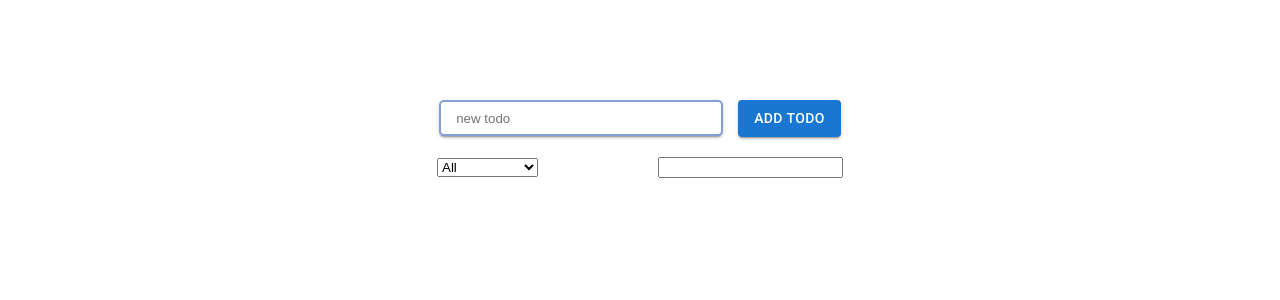
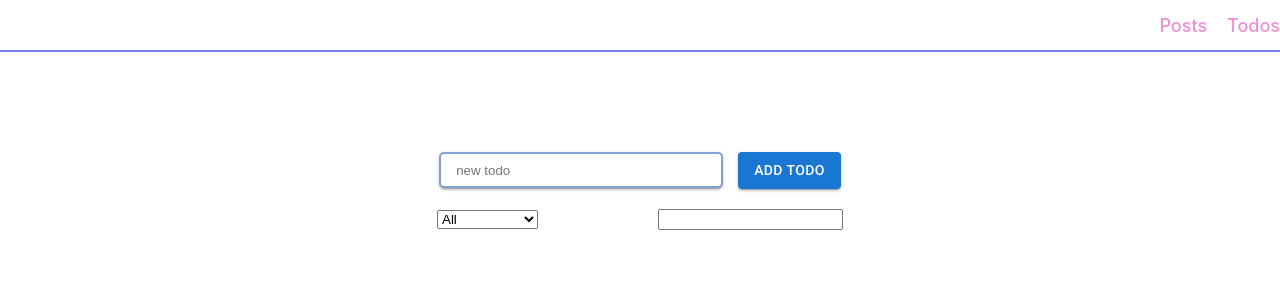
Before and after one commit to dekkumo/my-react-project, a React (Create React App) app: page / in a window 1280 px wide. Shown: the top 300 px of the page. Built offline with nearby package versions, Linux system fonts and the light colour scheme.

Commit message:
added routing

```diff
--- a/package.json
+++ b/package.json
@@ -12,6 +12,7 @@
     "classnames": "^2.3.2",
     "react": "^18.2.0",
     "react-dom": "^18.2.0",
+    "react-router-dom": "^6.6.1",
     "react-scripts": "5.0.1",
     "web-vitals": "^2.1.4"
   },
--- a/src/App.css
+++ b/src/App.css
@@ -1,11 +1,8 @@
 #root {
-  max-width: 500px;
-  width: 100%;
-  margin: 0 auto;
-  padding: 100px 15px 0;
-  box-sizing: content-box;
+
 }
-
 .App {
   text-align: center;
+
+  margin: 0 auto;
 }
--- a/src/App.js
+++ b/src/App.js
@@ -1,95 +1,21 @@
-import React, { useMemo, useRef, useState } from 'react';
+import React from 'react';
 import './App.css';
-import { Todos } from './components/pages/todoPage/todos/Todos';
-import { Form } from './components/pages/todoPage/form/Form';
+import { BrowserRouter, Route, Routes, Link } from 'react-router-dom';
+import TodosPage from './components/pages/todoPage/TodosPage';
+import { PostsPage } from './components/pages/todoPage/PostsPage';
+import { Header } from './components/header/Header';
 
 function App() {
 
-  const [todos, setTodos] = useState([])
-  const [select, setSelect] = useState('All')
-  const [search, setSearch] = useState('')
-
-  const textInput = useRef()
-
-  const handleSubmit = (event) => {
-    event.preventDefault()
-
-    const id = Math.random()
-
-    const todoObj = {
-      id: id,
-      text: textInput.current.value,
-      completed: false
-    }
-
-    textInput.current.value = ''
-    textInput.current.focus()
-
-    setTodos([...todos, todoObj])
-  }
-
-  const handleClick = (id) => {
-    const newTodos = todos.filter(el => {
-      return el.id !== id
-    })
-    setTodos(newTodos)
-  }
-
-  const handleToggle =(id) => {
-    todos.forEach(elem => {
-      if (elem.id === id) elem.completed = !elem.completed
-    })
-    setTodos([...todos])
-  }
-
-  const selectAndSearchTodos = () => {
-
-    let copyTodos = [...todos]
-
-    let selectArray = []
-
-    switch (select) {
-      case 'All':
-        selectArray = copyTodos;
-        break;
-      case 'Completed':
-        selectArray = copyTodos.filter(el => {
-          return el.completed === true;
-        })
-        break;
-      case 'Uncompleted':
-        selectArray = copyTodos.filter(el => {
-          return el.completed === false;
-        })
-        break;
-    }
-
-    let searchText = search.toLowerCase()
-    selectArray = selectArray.filter(el => {
-      return el.text.includes(searchText)
-    })
-
-    return selectArray
-  }
-
-  const selectVarTodos = useMemo(selectAndSearchTodos, [todos, select, search])
-
   return (
     <div className='App'>
-      <Form
-        ref={textInput}
-        todos={todos}
-        setSelect={setSelect}
-        setTodos={setTodos}
-        setSearch={setSearch}
-        handleSubmit={handleSubmit}
-      />
-
-      <Todos
-        selectVarTodos={selectVarTodos}
-        handleClick={handleClick}
-        handleToggle={handleToggle}
-      />
+      <BrowserRouter>
+        <Header />
+        <Routes>
+          <Route path='/' element={<TodosPage />} />
+          <Route path='/posts' element={<PostsPage />} />
+        </Routes>
+      </BrowserRouter>
     </div>
   );
 }
--- /dev/null
+++ b/src/components/header/Header.jsx
@@ -0,0 +1,12 @@
+import React from 'react'
+import { Link } from 'react-router-dom'
+import classes from './Header.module.css'
+
+export const Header = () => {
+  return (
+    <div className={classes.header}>
+      <Link className={classes.link} to='/posts'>Posts</Link>
+      <Link className={classes.link} to='/'>Todos</Link>
+    </div>
+  )
+}
--- /dev/null
+++ b/src/components/header/Header.module.css
@@ -0,0 +1,18 @@
+.header {
+  display: flex;
+  align-items: center;
+  justify-content: flex-end;
+  width: 100%;
+  height: 50px;
+  border-bottom: 2px solid rgb(116, 124, 236);
+}
+.link {
+  text-decoration: none;
+  font-weight: 500;
+  font-size: 18px;
+  color: rgba(231, 70, 183, 0.61);
+  margin-right: 20px;
+}
+.link:last-child {
+  margin-right: 0px;
+}
--- /dev/null
+++ b/src/components/pages/todoPage/PostsPage.jsx
@@ -0,0 +1,29 @@
+import React, {useState} from 'react'
+import classes from './PostsPage.module.css'
+
+export const PostsPage = () => {
+
+  const [posts, setPosts] = useState([])
+
+  async function getPosts() {
+    try {
+      let response = await fetch(`https://jsonplaceholder.typicode.com/posts?_limit=10`)
+      let postList = await response.json()
+      setPosts([...posts, ...postList])
+    } catch(err) {
+      console.log(err.message)
+    }
+  }
+
+  return (
+    <div className={classes.post__container}>
+      {posts.map((el) => (
+        <div key={el.id} className={classes.post}>
+          <div className={classes.title}>{el.title}</div>
+          <div className={classes.body}>{el.body}</div>
+        </div>
+      ))}
+      <button onClick={getPosts}>new posts</button>
+    </div>
+  )
+}
--- /dev/null
+++ b/src/components/pages/todoPage/PostsPage.module.css
@@ -0,0 +1,21 @@
+.post__container {
+  max-width: 800px;
+  width: 100%;
+  margin: 0 auto;
+  padding-top: 30px;
+}
+.post {
+  border: 1px solid rgba(231, 70, 183, 0.61);
+  border-radius: 5px;
+  margin-bottom: 20px;
+  padding: 10px 5px;
+}
+.title {
+  font-weight: 500;
+  font-size: 18px;
+  color: rgb(173, 32, 98);
+}
+.body {
+  font-weight: 500;
+  color: rgb(252, 57, 148);
+}
--- a/src/components/pages/todoPage/TodosPage.jsx
+++ b/src/components/pages/todoPage/TodosPage.jsx
@@ -0,0 +1,97 @@
+import React, { useMemo, useRef, useState } from 'react';
+import { Todos } from './todos/Todos';
+import { Form } from './form/Form';
+
+function TodosPage() {
+
+  const [todos, setTodos] = useState([])
+  const [select, setSelect] = useState('All')
+  const [search, setSearch] = useState('')
+
+  const textInput = useRef()
+
+  const handleSubmit = (event) => {
+    event.preventDefault()
+
+    const id = Math.random()
+
+    const todoObj = {
+      id: id,
+      text: textInput.current.value,
+      completed: false
+    }
+
+    textInput.current.value = ''
+    textInput.current.focus()
+
+    setTodos([...todos, todoObj])
+  }
+
+  const handleClick = (id) => {
+    const newTodos = todos.filter(el => {
+      return el.id !== id
+    })
+    setTodos(newTodos)
+  }
+
+  const handleToggle =(id) => {
+    todos.forEach(elem => {
+      if (elem.id === id) elem.completed = !elem.completed
+    })
+    setTodos([...todos])
+  }
+
+  const selectAndSearchTodos = () => {
+
+    let copyTodos = [...todos]
+
+    let selectArray = []
+
+    switch (select) {
+      case 'All':
+        selectArray = copyTodos;
+        break;
+      case 'Completed':
+        selectArray = copyTodos.filter(el => {
+          return el.completed === true;
+        })
+        break;
+      case 'Uncompleted':
+        selectArray = copyTodos.filter(el => {
+          return el.completed === false;
+        })
+        break;
+    }
+
+    let searchText = search.toLowerCase()
+    selectArray = selectArray.filter(el => {
+      let lowerText = el.text.toLowerCase()
+      return lowerText.includes(searchText)
+    })
+
+    return selectArray
+  }
+
+  const selectVarTodos = useMemo(selectAndSearchTodos, [todos, select, search])
+
+  return (
+    <div>
+      <Form
+        ref={textInput}
+        todos={todos}
+        setSelect={setSelect}
+        setTodos={setTodos}
+        setSearch={setSearch}
+        handleSubmit={handleSubmit}
+      />
+
+      <Todos
+        selectVarTodos={selectVarTodos}
+        handleClick={handleClick}
+        handleToggle={handleToggle}
+      />
+    </div>
+  );
+}
+
+export default TodosPage;
--- a/src/components/pages/todoPage/form/Form.module.css
+++ b/src/components/pages/todoPage/form/Form.module.css
@@ -1,5 +1,7 @@
 .form {
-  margin: 0 0 40px 0;
+  max-width: 500px;
+  margin: 0 auto;
+  padding-top: 100px;
 }
 .input {
   margin: 0 15px 20px 0;
@@ -16,5 +18,5 @@
   margin-right: 120px;
 }
 .searchInput {
-
+  margin-bottom: 40px;
 }
```
Also changed, not shown: 1 other file (tests, documents, lock files or other folders).
